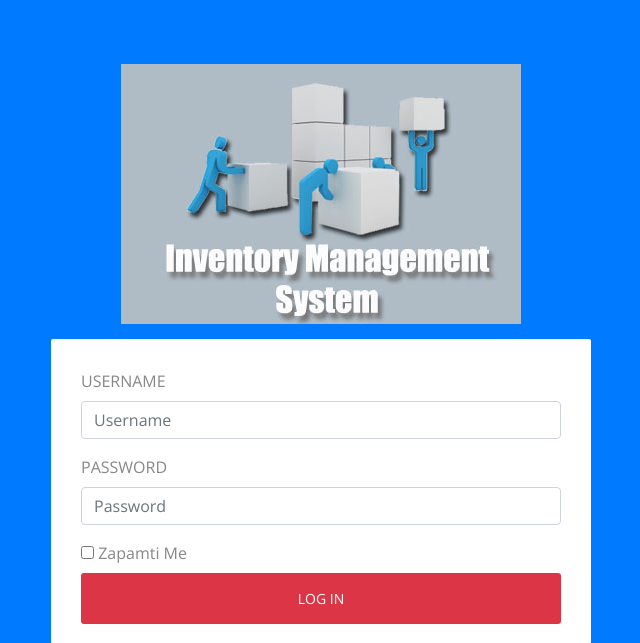
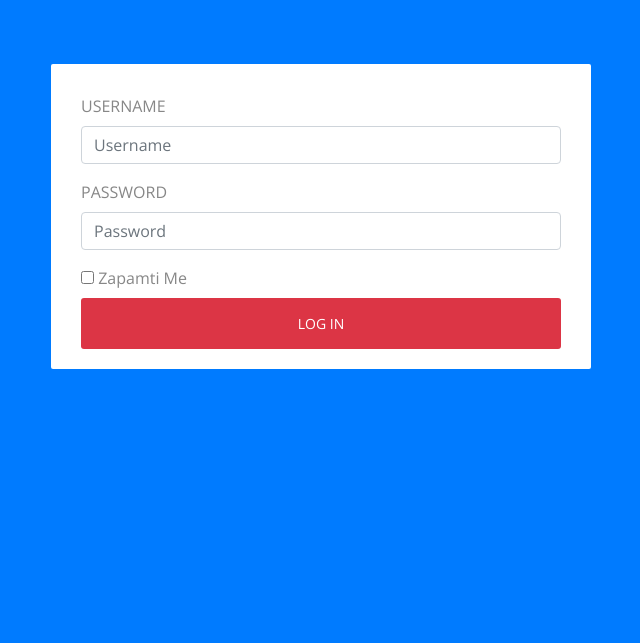
Before and after one commit to mpilepic/inv-app, a Django app: page /users/login/ in a window 1280 px wide. Shown: the top 643 px of the page, without its empty margins (319-959 px from the left). Run offline with Django 3.2, Linux system fonts and the light colour scheme; some libraries are stand-ins or nearby versions.

Commit message:
Cosmetics

```diff
--- a/templates/users/login.html
+++ b/templates/users/login.html
@@ -31,11 +31,6 @@
     <div class="sufee-login d-flex align-content-center flex-wrap">
         <div class="container">
             <div class="login-content">
-                <div class="login-logo">
-                    <a href="{% url 'dashboard' %}">
-                        <img class="align-content" src="{% static 'images/loginlogo.jpg' %}" alt="">
-                    </a>
-                </div>
                 <div class="login-form">
                     <form method="POST">
                         {% csrf_token %}
```
